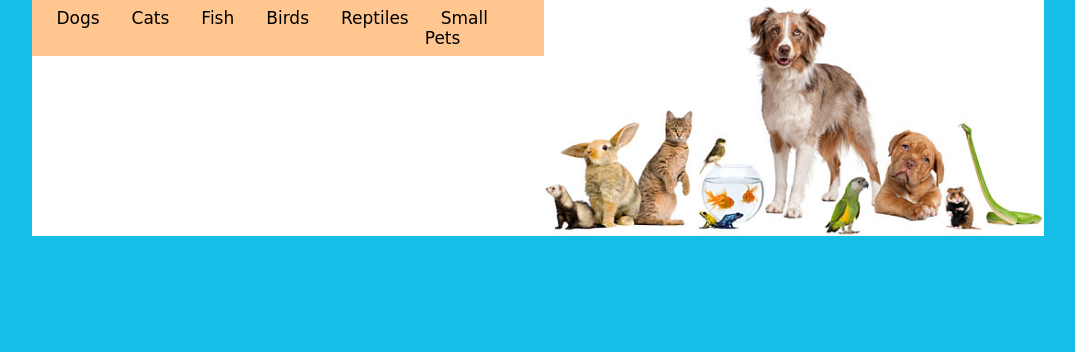
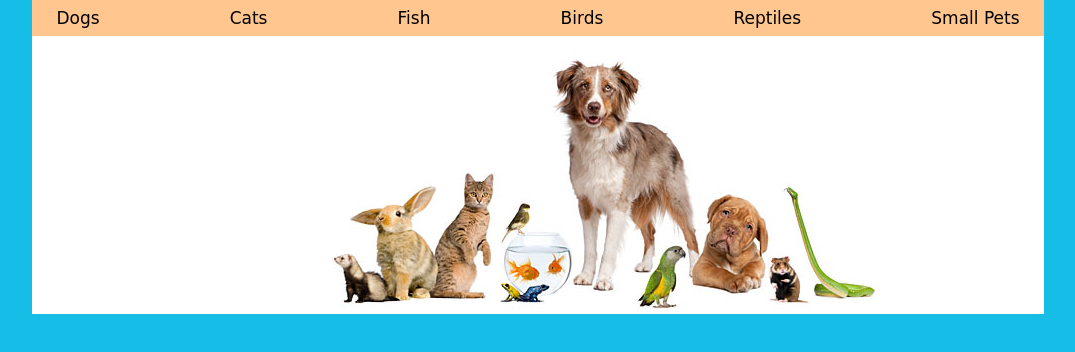
Before and after one commit to JuliaKan/BurlingtonPets, a plain HTML site: page index.html in a window 1280 px wide. Shown: the whole page, without its empty margins (102-1177 px from the left). Drawn offline with Linux system fonts and the light colour scheme; a web font is replaced by a local one.

Commit message:
update images

```diff
--- a/index.html
+++ b/index.html
@@ -30,7 +30,11 @@
         </li>
       </ul>
     </nav>
-    <img id=lotsapets src="images/lotsapets.jpg">
+    <div id="mainPic">
+        <img id=lotsapets src="images/lotsapets.jpg">
+    </div>
+
   </div>
+
 </body>
 <html>
--- a/styles.css
+++ b/styles.css
@@ -2,6 +2,7 @@ body{
     background-color:rgb(21, 189, 231);
     margin-top: 0;
     display: flex;
+    flex-direction: row;
     justify-content: center;
     font-family: 'Poor Story', cursive;
     font-family: 'Shadows Into Light', cursive;
@@ -11,15 +12,18 @@ li {
     list-style-type: none;
 }
 #content {
-    display:flex;
-    align-self: center;
+
     background-color: white;
     width: 80%;
     margin-top: 0;
 }
-
+#mainPic {
+    width: 100px;
+    align-self: center;
+    border-radius: 10px;
+}
 #lotsapets{
-    width:500px;
+    margin: 0px 100px 0px 300px;
     border-radius:10px;
 }
 
```
